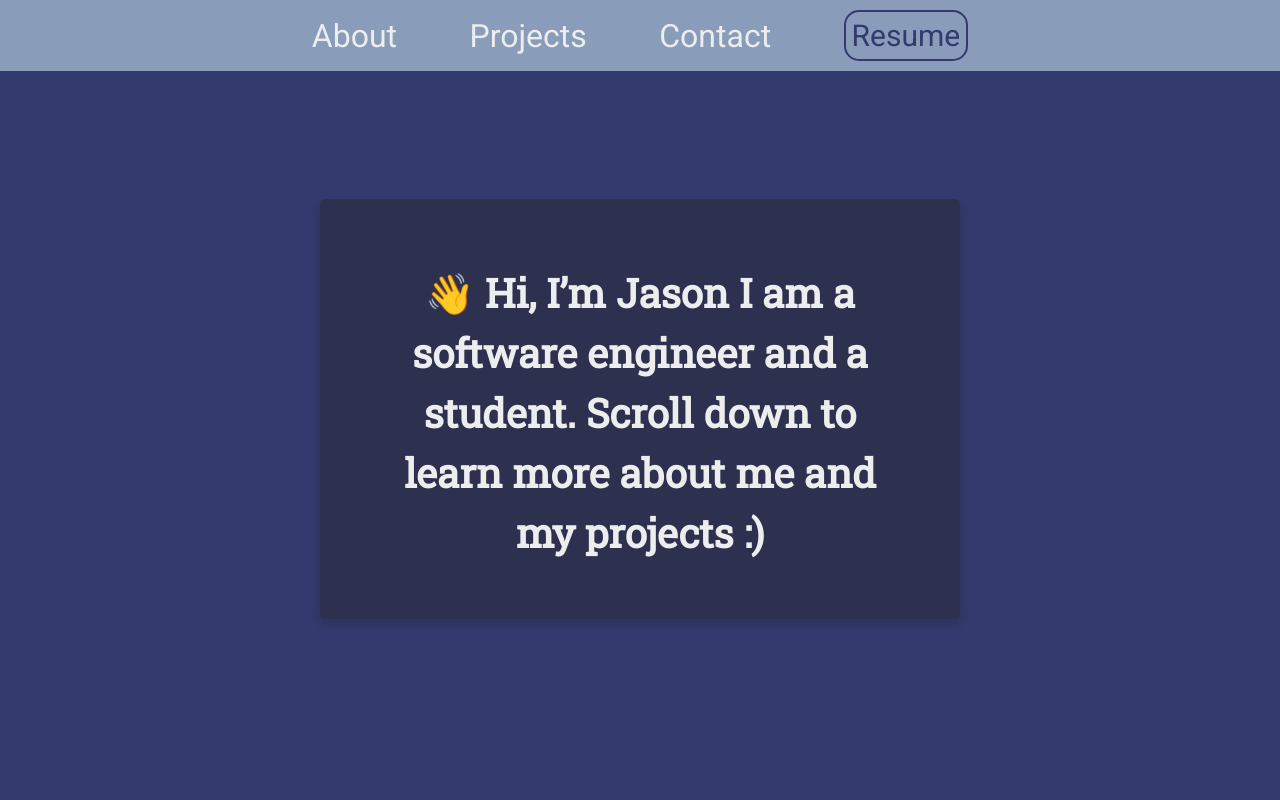
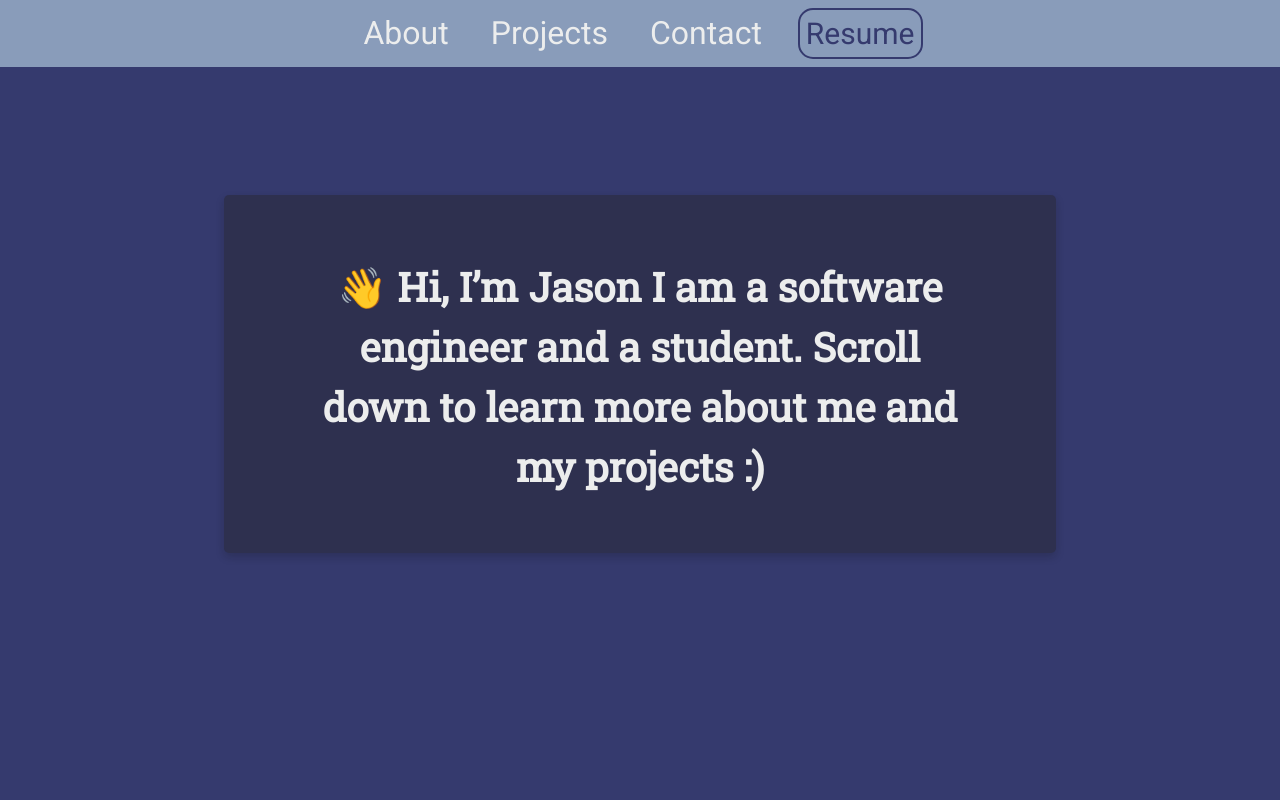
Before and after one commit to N00dles123/N00dles123.github.io, a React (Create React App) app: page / in a window 1280 px wide. Shown: the top 800 px of the page. Built offline with nearby package versions, Linux system fonts and the light colour scheme.

Commit message:
fix header repsonsive

```diff
--- a/public/index.html
+++ b/public/index.html
@@ -3,6 +3,7 @@
   <head>
     <meta charset="utf-8" />
     <link rel="icon" href="%PUBLIC_URL%/favicon.ico" />
+    <script src="https://cdn.jsdelivr.net/npm/bootstrap@5.2.3/dist/js/bootstrap.bundle.min.js" integrity="sha384-kenU1KFdBIe4zVF0s0G1M5b4hcpxyD9F7jL+jjXkk+Q2h455rYXK/7HAuoJl+0I4" crossorigin="anonymous"></script>
     <meta name="viewport" content="width=device-width, initial-scale=1" />
     <meta name="theme-color" content="#000000" />
     <meta
--- a/src/App.css
+++ b/src/App.css
@@ -1,12 +1,20 @@
 .App {
   text-align: center;
+}
+
+@media screen and (max-width: 660px) {
+  .navbar-collapse {
+    flex-grow: 0;
+  }
+  .navbar{
+    justify-content: center;
+  }
 }
 
 
 
 .header_link {
-  margin-right: 4.1%;
-  padding: 10px;
+  margin-right: 30px;
   text-decoration: none;
   font-family: "Roboto";
   font-style: normal;
@@ -17,6 +25,11 @@
   outline: none;
   border: none;
   color: #ECEDED;
+}
+
+.header_link:hover{
+  border-bottom: 3px solid #353A6E;
+  color: #353A6E;
 }
 .resumeButton{
   text-decoration: none;
@@ -29,17 +42,12 @@
   font-weight: 500;
   color: #353A6E;
   font-size: 30px;
-  margin: 10px
 }
 .content{
   display: grid;
 }
-.header1 {
-  padding-top: 0;
-  padding-bottom: 0;
-  display: flex;
-  justify-content: center;
-  min-height: 12%;
+
+.navbar{
   background-color: #899CBA;
 }
 
@@ -48,7 +56,6 @@
   top: 0;
   left: 0;
   right: 0;
-  z-index: 10;
 }
 
 .selected {
@@ -57,7 +64,7 @@
 }
 
 .section {
-  min-width: 98vw;
+  overflow: hidden;
   background-color: #353A6E;
 }
 
@@ -65,7 +72,7 @@
   margin: -1px;
   padding: 1px;
   border: none;
-  min-height: 92vh;
+  min-height: 88vh;
   text-align: center;
 }
 
@@ -100,7 +107,7 @@
 .homeP {
   min-height: auto;
   margin-left: 10%;
-  padding-top: 10%;
+  padding-top: 7.5%;
   font-family: "Roboto Slab";
   font-weight: 700;
   font-size: 40px;
@@ -109,6 +116,7 @@
   vertical-align: middle;
   color: #ECEDED;
 }
+
 .aboutHeader{
   font-family: 'Roboto Mono';
   font-size: 1.8rem;
@@ -147,15 +155,15 @@
 
 .homeBox{
   margin-top: 10%;
-  margin-left: 25%;
+  margin-left: 17.5%;
   justify-content: center;
   align-items: center;
   border-radius: 5px;
   background-color: rgb(46, 48, 79);
   display: block;
   min-height: 10%;
-  min-width: 50vw;
-  margin-right: 25%;
+  min-width: 65%;
+  margin-right: 17.5%;
   box-shadow: 0 4px 8px 0 rgba(13, 13, 13, 0.2);
   padding-bottom: 5vh;
 
@@ -291,6 +299,8 @@
 }
 
 .row{
+  margin-left: 0px;
+  margin-right: 0px;
   border-radius: 10px;
   background-color: #899CBA;
   margin-bottom: 5%
--- a/src/App.js
+++ b/src/App.js
@@ -5,7 +5,7 @@ import "@fontsource/roboto"
 import React, { useRef, useState, useEffect } from 'react';
 import CardLeft from './Components/CardLeft';
 import CardRight from './Components/CardRight';
-import 'bootstrap/dist/css/bootstrap.css';
+import 'bootstrap/dist/css/bootstrap.min.css';
 import Contact from './Components/Contact';
 
 
@@ -62,7 +62,6 @@ function App() {
       } else if (!selected && visibleSection) {
         setVisibleSection(undefined);
       }
-      console.log(visibleSection)
     };
 
     handleScroll();
@@ -84,18 +83,26 @@ function App() {
   }
   return (
     <div className='App'>
-      <div className="top-spacer" />
       <div className="content">
-        <div className="sticky">
-          <div className="header1" ref={headerRef}>
+        {/*<div className="sticky">*/}
+          <nav className="navbar navbar-expand-lg sticky-top" ref={headerRef}>
+            <div className="container-fluid">
+              <button className="navbar-toggler navbar-toggler-left" data-bs-toggle="collapse" data-bs-target="#navbarNav">
+                <span className="navbar-toggler-icon"></span>
+              </button>
+              <div className="collapse navbar-collapse justify-content-center" id="navbarNav">
+                <ul className="navbar-nav mx-auto">
+                  <li className="nav-item">
                     <button type="button"
-            className={`header_link ${visibleSection === "About" ? "selected" : ""}`}
+                    className={`header_link ${visibleSection === "About" ? "selected" : ""} nav-button`}
                     onClick={() => {
                       scrollTo(aboutRef.current);
                     }}
                     >
                       About
                     </button>
+                  </li>
+                  <li className="nav-item">
                     <button type="button"
                     className={`header_link ${visibleSection === "Projects" ? "selected" : ""}`}
                     onClick={() => {
@@ -104,6 +111,8 @@ function App() {
                     >
                       Projects
                     </button>
+                  </li>
+                  <li className="nav-item">
                     <button type="button"
                     className={`header_link ${visibleSection === "Contact" ? "selected" : ""}`}
                     onClick={() => {
@@ -112,11 +121,17 @@ function App() {
                     >
                       Contact
                     </button>
+                  </li>
+                  <li className="nav-item">
                     <button type="button" className='resumeButton' onClick={onButtonClick}>
                       Resume
                     </button>
+                  </li>
+                </ul>
               </div>
             </div>
+          </nav>
+        {/*</div>*/}
         <div className="section" id="Home" ref={ homeRef }>
             <div className='homeBox'>
                   <p className='homeP'>
@@ -173,8 +188,6 @@ function App() {
             <Contact/>
         </div>
       </div>
-
-      <div className="bottom-spacer" />
     </div>
   );
 }
--- a/src/Components/CardRight.js
+++ b/src/Components/CardRight.js
@@ -10,7 +10,7 @@ function CardRight({img, title, description, link}){
                         <a className="projTitle" href={link}>{title}</a>
                         <p className='projectRightp'>{description}</p>
                     </div>
-                    <div class="col-sm-6">
+                    <div className="col-sm-6">
                         <img src={img} alt="image/gif showing project" className="cardRightImg"/>
                     </div>
                 </div>
--- a/src/Components/cardLeft.js
+++ b/src/Components/cardLeft.js
@@ -5,7 +5,7 @@ function CardLeft({img, title, description, link}){
     return (
         <div className="container">
             <div className="row">
-                <div class="col-sm-6">
+                <div className="col-sm-6">
                     <img src={img} alt="image/gif showing project" className="cardLeftImg"/>
                 </div>
                 <div className='col-sm-6 leftpDiv'>
--- a/src/index.css
+++ b/src/index.css
@@ -7,10 +7,15 @@ body {
   padding: 0;
   margin: 0;
   background-color: #353A6E;
+  width: 100%;
 }
 html{
+  min-width: 25%;
+  overflow-x: hidden;
+  width: 100%;
+  box-sizing:border-box;
   overscroll-behavior: none;
-  overflow-x: hidden;
+  scroll-margin-right: none;
 }
 code {
   font-family: source-code-pro, Menlo, Monaco, Consolas, 'Courier New',
```
Lines whose indentation alone changed are shown as unchanged.
